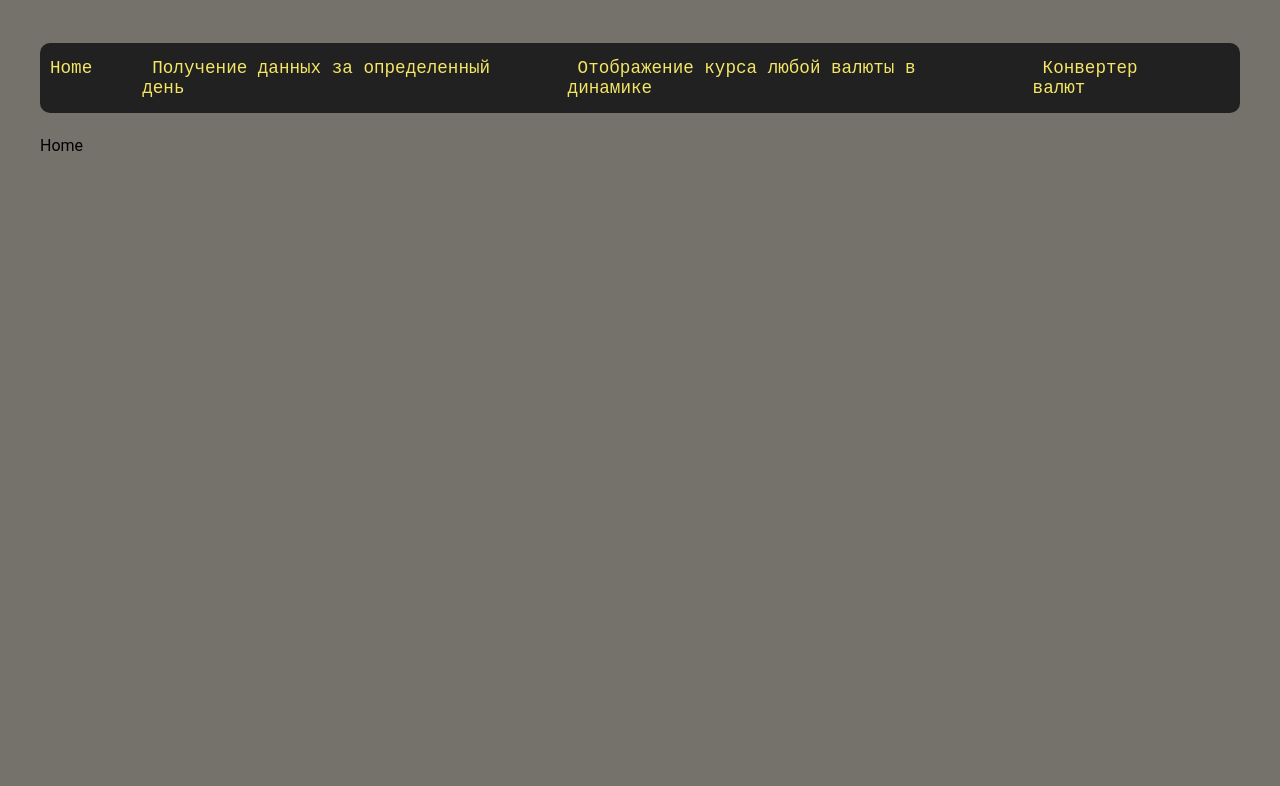
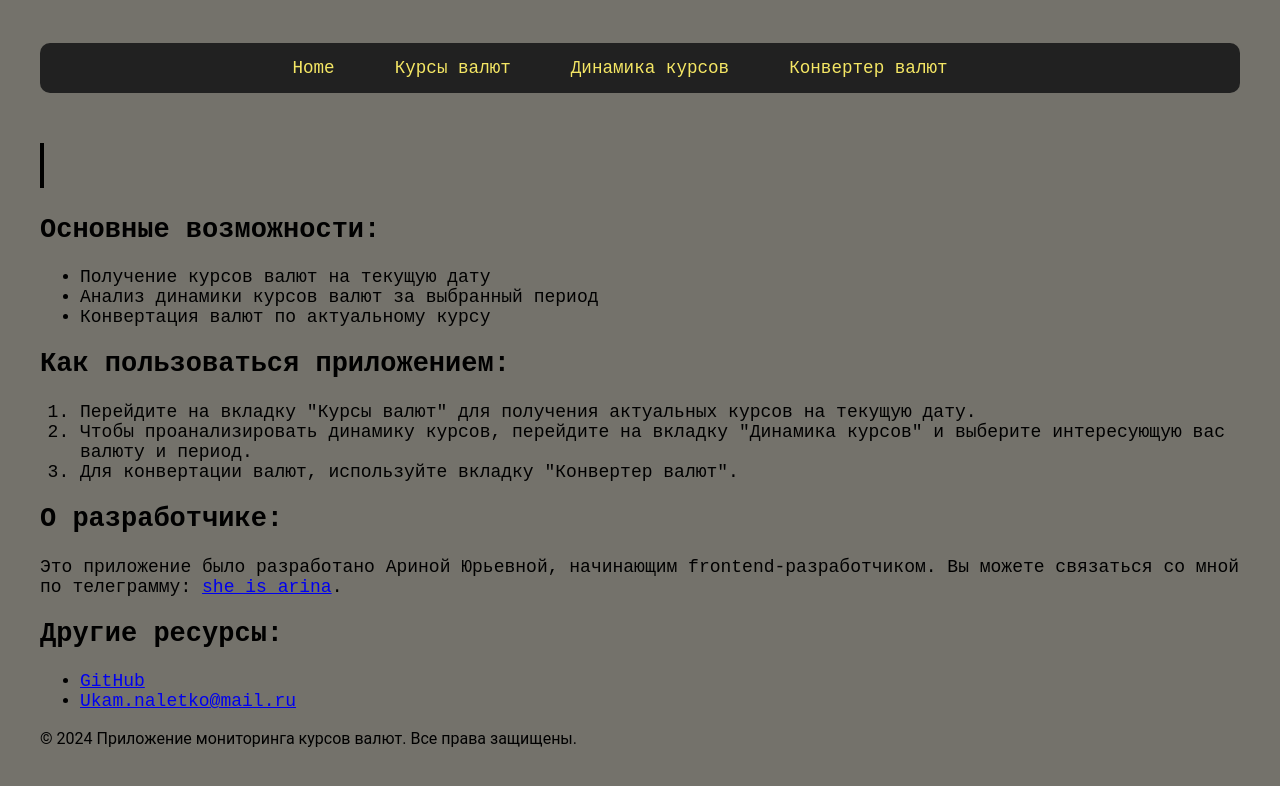
Before and after one commit to stealdeff/react-test, a React (Create React App) app: page /components/Home in a window 1280 px wide. Shown: the top 786 px of the page. Built offline with nearby package versions, Linux system fonts and the light colour scheme.

Commit message:
mastering

```diff
--- a/src/App.js
+++ b/src/App.js
@@ -17,10 +17,10 @@ const App = ()=>{
           <Link to="/components/Home">Home</Link>
         </li>
         <li>
-          <Link to="/CurrencyRatesByDate">Получение данных за определенный день</Link>
+          <Link to="/CurrencyRatesByDate">Курсы валют</Link>
         </li>
         <li>
-          <Link to="/CurrencyRatesByPeriod">Отображение курса любой валюты в динамике</Link>
+          <Link to="/CurrencyRatesByPeriod">Динамика курсов</Link>
         </li>
         <li>
           <Link to="/CurrencyConverter">Конвертер валют</Link>
--- a/src/components/CurrencyConverter.jsx
+++ b/src/components/CurrencyConverter.jsx
@@ -1,5 +1,6 @@
 import React, { useState, useEffect } from 'react';
 import './currencyPeriod.css'
+
 const CurrencyConverter = () => {
   const [amount, setAmount] = useState(0);
   const [fromCurrency, setFromCurrency] = useState('USD');
@@ -43,7 +44,9 @@ const CurrencyConverter = () => {
 
   return (
     <div>
-      <h1>Currency Converter</h1>
+      <header>
+      <h1>Currency converter</h1>
+      </header>
       <div>
         <label htmlFor="amount">Amount:</label>
         <input
--- a/src/components/CurrencyRatesByDate.jsx
+++ b/src/components/CurrencyRatesByDate.jsx
@@ -19,7 +19,9 @@ const ExchangeRatesComponent = () => {
   };
   return (
     <div>
-      <h2>Exchange Rates</h2>
+      <header>
+      <h1>Exchange Rates</h1>
+      </header>
       <label>
         Date:
         <input type="date" value={date} onChange={handleDateChange} />
--- a/src/components/CurrencyRatesByPeriod.jsx
+++ b/src/components/CurrencyRatesByPeriod.jsx
@@ -58,9 +58,9 @@ const CurrencyDynamicsScreen = () => {
 
   return (
     <div>
-
-      <h1>Экран отображения курса любой валюты в динамике</h1>
-
+      <header>
+      <h1>The exchange rate in dynamics</h1>
+      </header>
       <form onSubmit={handleSubmit}>
         <label>
           Дата с:
@@ -81,7 +81,7 @@ const CurrencyDynamicsScreen = () => {
             ))}
           </select>
         </label>
-        <button type="submit">Отправить запрос</button>
+        <button type="submit">Send a request</button>
       </form>
 
       {error && <div style={{ color: 'red' }}>{error}</div>}
--- a/src/components/Home.jsx
+++ b/src/components/Home.jsx
@@ -1,8 +1,51 @@
-
+import './currencyPeriod.css'
 const Home = () => {
     return (
-      <div>Home</div>
-    )
-  }
+      <div>
+        <header>
+<h1> Home</h1>
+</header>
 
-  export default Home;
+<main id="homeid" style={{ fontFamily: 'monospace', fontSize: '18px' }}>
+        <section>
+          <h2>Основные возможности:</h2>
+          <ul>
+            <li>Получение курсов валют на текущую дату</li>
+            <li>Анализ динамики курсов валют за выбранный период</li>
+            <li>Конвертация валют по актуальному курсу</li>
+          </ul>
+        </section>
+
+        <section>
+          <h2>Как пользоваться приложением:</h2>
+          <ol>
+            <li>Перейдите на вкладку "Курсы валют" для получения актуальных курсов на текущую дату.</li>
+            <li>Чтобы проанализировать динамику курсов, перейдите на вкладку "Динамика курсов" и выберите интересующую вас валюту и период.</li>
+            <li>Для конвертации валют, используйте вкладку "Конвертер валют".</li>
+          </ol>
+        </section>
+
+        <section>
+          <h2>О разработчике:</h2>
+          <p>
+            Это приложение было разработано Ариной Юрьевной, начинающим frontend-разработчиком. Вы можете связаться со мной по телеграмму: <a href="https://t.me/she_is_arina">she_is_arina</a>.
+          </p>
+        </section>
+
+        <section>
+          <h2>Другие ресурсы:</h2>
+          <ul>
+            <li><a href="https://github.com/stealdeff">GitHub</a></li>
+            <li><a href="mailto:Ukam.naletko@mail.ru">Ukam.naletko@mail.ru</a></li>
+          </ul>
+        </section>
+      </main>
+
+      <footer>
+        <p>&copy; 2024 Приложение мониторинга курсов валют. Все права защищены.</p>
+      </footer>
+    </div>
+  );
+};
+
+export default Home;
--- a/src/components/currencyPeriod.css
+++ b/src/components/currencyPeriod.css
@@ -55,7 +55,7 @@ button[type="submit"] {
   border: none;
   border-radius: 7px;
   font-size: 18px;
-  font-family: 'Helvetica Neue', Arial, sans-serif;
+  font-family:  monospace;
   cursor: pointer;
   transition: background-color 0.3s ease;
   border-radius: 10px;
@@ -96,7 +96,8 @@ button[type="submit"] {
   border: none;
   border-radius: 7px;
   font-size: 18px;
-  font-family: 'Helvetica Neue', Arial, sans-serif;
+  /* font-family: 'Helvetica Neue', Arial, sans-serif; */
+   font-family: monospace;
   cursor: pointer;
   transition: background-color 0.3s ease;
 }
@@ -112,3 +113,47 @@ label {
   color: #000;
 
 }
+/* header{
+  display: flex;
+  justify-content: center;
+} */
+header h1 {
+  font-size: 40px;
+
+  font-family: Courier;
+  font-weight: 500;
+  color: #000;
+  border-right: 4px solid #8414144b; /*This will be the blinking cursor*/
+  animation: cursor 0.5s infinite step-end, typing 6s infinite steps(16);
+  white-space: nowrap;
+  overflow: hidden;
+  text-overflow: ellipsis;
+  max-width: 100%;
+}
+
+@keyframes cursor {
+  0%, 100% {
+    border-color: transparent;
+  }
+  50% {
+    border-color: #000;
+  }
+}
+
+@keyframes typing {
+  0% {
+    width: 0ch;
+  } /*Text is hidden*/
+  50% {
+    width: 100%;
+  } /*The entire header will be typed out 1 character at a time*/
+  80% {
+    width: 100%;
+  } /*Text stays visible*/
+  90% {
+    width: 0ch;
+  } /*Text is deleted*/
+  100% {
+    width: 0ch;
+  } /*Text stays hidden*/
+}
```
